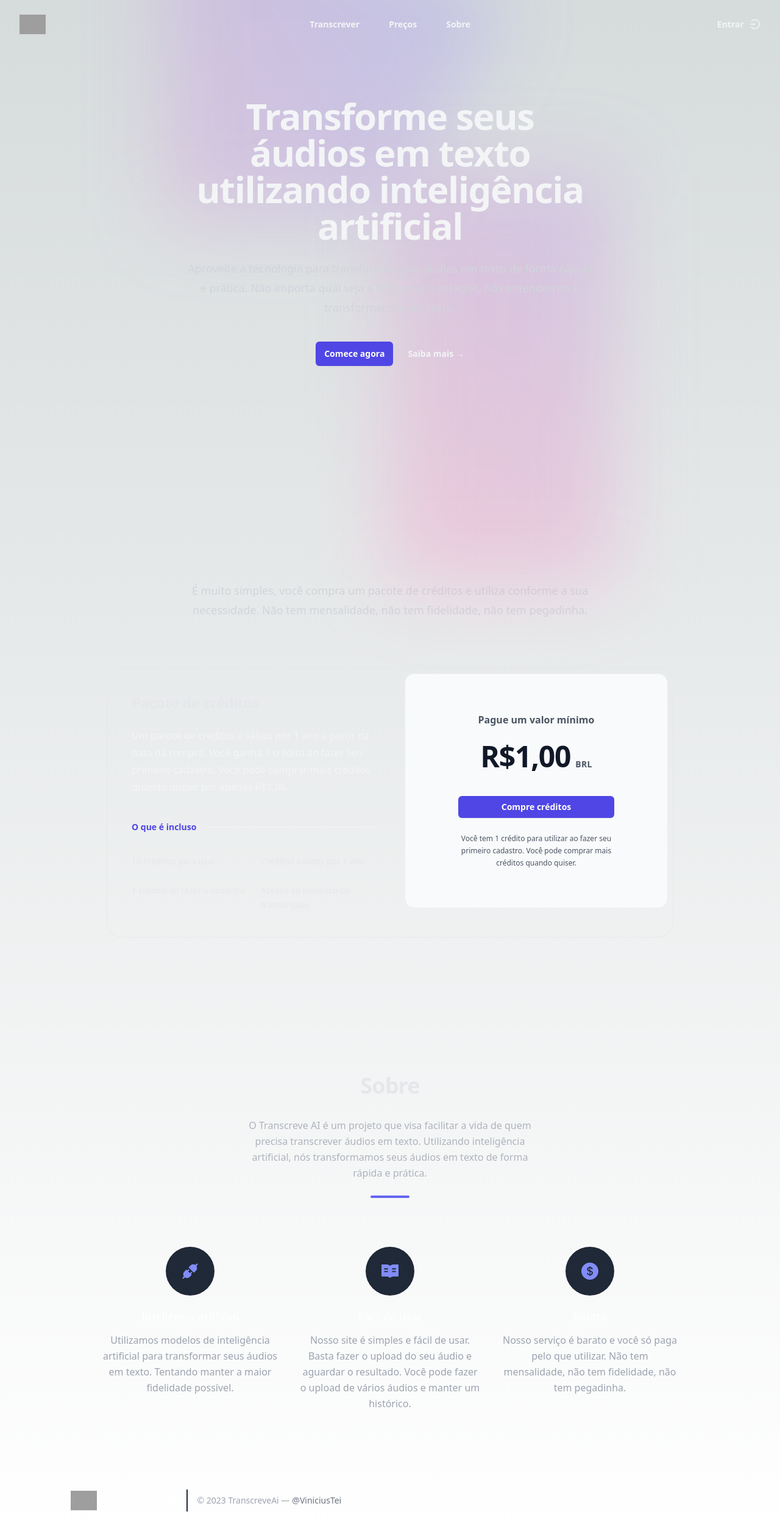
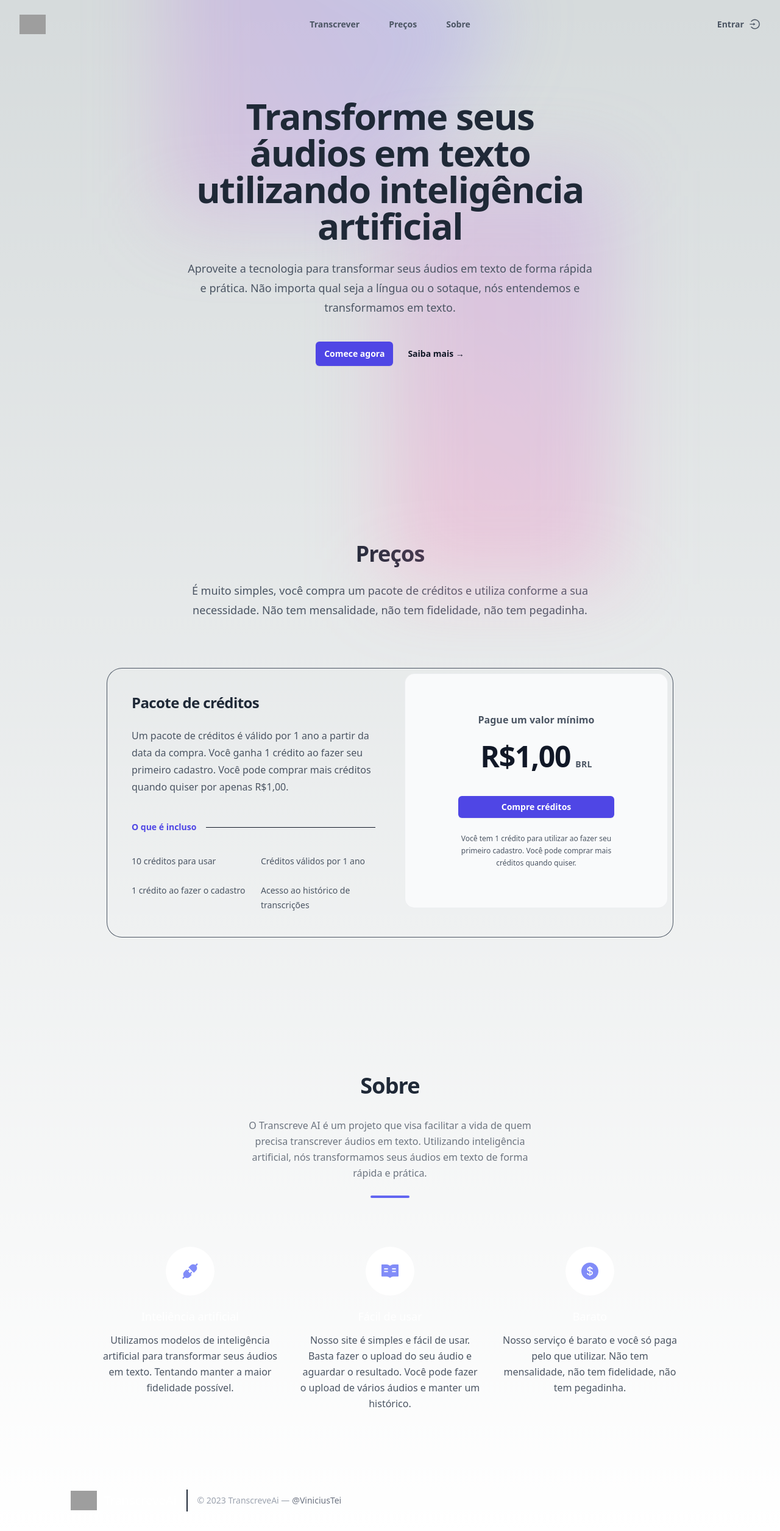
Before and after one commit to ViniciusTei/audio-to-text, a React (Vite) app in the folder app/: page / in a window 1280 px wide. Shown: the whole page at 61% size. Built offline with nearby package versions, Linux system fonts and the light colour scheme; no server answers; grey boxes are pictures that could not be loaded.

Commit message:
fix dark and light mode

```diff
--- a/app/package.json
+++ b/app/package.json
@@ -41,6 +41,9 @@
     "vite": "^4.4.9",
     "vite-tsconfig-paths": "^4.2.0"
   },
+  "resolutions": {
+    "puppeteer": "^13"
+  },
   "reactSnap": {
     "source": "dist",
     "puppeteerArgs": [
--- a/app/src/App.tsx
+++ b/app/src/App.tsx
@@ -27,7 +27,7 @@ function App() {
         </p>
       </div>
     </footer>
-    <Analytics />
+    {import.meta.env.PROD && <Analytics />}
   </main>
   )
 }
--- a/app/src/components/domain/AppHeader.tsx
+++ b/app/src/components/domain/AppHeader.tsx
@@ -15,7 +15,7 @@ function AppHeader() {
       <nav className="flex items-center justify-between p-6 lg:px-8" aria-label="Global">
         <div className="flex lg:flex-1">
           <Link to="/" className="-m-1.5 p-1.5">
-            <span className="sr-only text-gray-100">TranscreveAI</span>
+            <span className="sr-only text-gray-600 dark:text-gray-100">TranscreveAI</span>
             <img className="h-8 w-auto" src="https://nnfvmpgnudspenaftses.supabase.co/storage/v1/object/public/audio/logo/ic_audio_xl.png" alt="App Logo" />
           </Link>
         </div>
@@ -31,10 +31,10 @@ function AppHeader() {
             </svg>
           </button>
         </div>
-        <div className="hidden lg:flex lg:gap-x-12">
-          <Link to="/audio" className="text-sm font-semibold leading-6 text-gray-100">Transcrever</Link>
-          <Link to="/#pricing" className="text-sm font-semibold leading-6 text-gray-100">Preços</Link>
-          <Link to={{ pathname: '/', hash: '#about' }} className="text-sm font-semibold leading-6 text-gray-100">Sobre</Link>
+        <div className="hidden lg:flex lg:gap-x-12 text-gray-600 dark:text-gray-100">
+          <Link to="/audio" className="text-sm font-semibold leading-6">Transcrever</Link>
+          <Link to="/#pricing" className="text-sm font-semibold leading-6">Preços</Link>
+          <Link to={{ pathname: '/', hash: '#about' }} className="text-sm font-semibold leading-6">Sobre</Link>
         </div>
         <div className="hidden lg:flex lg:flex-1 lg:justify-end">
           <LoginButton />
--- a/app/src/components/domain/LoginButton.tsx
+++ b/app/src/components/domain/LoginButton.tsx
@@ -18,7 +18,7 @@ function LoginButton() {
           />
 
           {currSession.user.user_metadata.name}
-          <span role="button" className="text-4xl ml-4 cursor-pointer" title="Sair" onClick={logOut}>
+          <span role="button" className="text-4xl ml-4 cursor-pointer text-gray-600 dark:text-gray-100" title="Sair" onClick={logOut}>
             <AiOutlineLogout size="1.2rem" />
           </span>
         </Link>
@@ -30,7 +30,7 @@ function LoginButton() {
   return (
     <button
       onClick={() => logIn()}
-      className="text-sm font-semibold leading-6 text-gray-100 flex items-center gap-2"
+      className="text-sm font-semibold leading-6 text-gray-600 dark:text-gray-100 flex items-center gap-2"
     >
       Entrar <AiOutlineLogin size="1.2rem"/>
     </button>
--- a/app/src/components/pages/HomePage.tsx
+++ b/app/src/components/pages/HomePage.tsx
@@ -14,15 +14,15 @@ function HomePage() {
         </div>
         <div className="mx-auto max-w-2xl py-16 sm:py-20 lg:py-40">
           <div className="text-center">
-            <h1 className="text-4xl font-bold tracking-tight text-gray-100 sm:text-6xl">
+            <h1 className="text-4xl font-bold tracking-tight text-gray-800 dark:text-gray-100 sm:text-6xl">
               Transforme seus áudios em texto utilizando inteligência artificial
             </h1>
-            <p className="mt-6 text-lg leading-8 text-gray-300">
+            <p className="mt-6 text-lg leading-8 text-gray-600 dark:text-gray-300">
               Aproveite a tecnologia para transformar seus áudios em texto de forma rápida e prática. Não importa qual seja a língua ou o sotaque, nós entendemos e transformamos em texto.
             </p>
             <div className="mt-10 flex items-center justify-center gap-x-6">
               <Link to="audio" className="rounded-md bg-indigo-600 px-3.5 py-2.5 text-sm font-semibold text-white shadow-sm hover:bg-indigo-500 focus-visible:outline focus-visible:outline-2 focus-visible:outline-offset-2 focus-visible:outline-indigo-600">Comece agora</Link>
-              <a href="#about" className="text-sm font-semibold leading-6 text-gray-100">Saiba mais <span aria-hidden="true">→</span></a>
+              <a href="#about" className="text-sm font-semibold leading-6 text-gray-900 dark:text-gray-100">Saiba mais <span aria-hidden="true">→</span></a>
             </div>
           </div>
         </div>
@@ -33,24 +33,24 @@ function HomePage() {
       <section id="pricing" className="py-24 sm:py-32">
         <div className="mx-auto max-w-7xl px-6 lg:px-8">
           <div className="mx-auto max-w-2xl sm:text-center">
-            <h2 className="text-3xl font-bold tracking-tight text-gray-200 sm:text-4xl">Preços</h2>
-            <p className="mt-6 text-lg leading-8 text-gray-300">
+            <h2 className="text-3xl font-bold tracking-tight text-gray-800 dark:text-gray-200 sm:text-4xl">Preços</h2>
+            <p className="mt-6 text-lg leading-8 text-gray-600 dark:text-gray-300">
               É muito simples, você compra um pacote de créditos e utiliza conforme a sua necessidade. Não tem mensalidade, não tem fidelidade, não tem pegadinha.
             </p>
           </div>
-          <div className="mx-auto mt-16 max-w-2xl rounded-3xl ring-1 ring-gray-200 sm:mt-20 lg:mx-0 lg:flex lg:max-w-none">
+          <div className="mx-auto mt-16 max-w-2xl rounded-3xl ring-1 ring-gray-600 dark:ring-gray-200 sm:mt-20 lg:mx-0 lg:flex lg:max-w-none">
             <div className="p-8 sm:p-10 lg:flex-auto">
-              <h3 className="text-2xl font-bold tracking-tight text-gray-200">Pacote de créditos</h3>
-              <p className="mt-6 text-base leading-7 text-gray-100">
+              <h3 className="text-2xl font-bold tracking-tight text-gray-800 dark:text-gray-200">Pacote de créditos</h3>
+              <p className="mt-6 text-base leading-7 text-gray-600 dark:text-gray-100">
                 Um pacote de créditos é válido por 1 ano a partir da data da compra. Você ganha 1 crédito ao fazer seu primeiro cadastro. Você pode comprar mais créditos quando quiser por apenas R$1,00.
               </p>
               <div className="mt-10 flex items-center gap-x-4">
                 <h4 className="flex-none text-sm font-semibold leading-6 text-indigo-600">O que é incluso</h4>
-                <div className="h-px flex-auto bg-gray-100" />
+                <div className="h-px flex-auto bg-gray-900 dark:bg-gray-100" />
               </div>
               <ul
                 role="list"
-                className="mt-8 grid grid-cols-1 gap-4 text-sm leading-6 text-gray-200 sm:grid-cols-2 sm:gap-6"
+                className="mt-8 grid grid-cols-1 gap-4 text-sm leading-6 text-gray-600 dark:text-gray-100 sm:grid-cols-2 sm:gap-6"
               >
                 {includedFeatures.map((feature) => (
                   <li key={feature} className="flex gap-x-3">
@@ -83,8 +83,8 @@ function HomePage() {
       <section id="about" className="text-gray-400 body-font">
         <div className="container px-5 py-24 mx-auto">
           <div className="text-center mb-20">
-            <h2 className="text-3xl font-bold tracking-tight text-gray-200 sm:text-4xl">Sobre</h2>
-            <p className="mt-8 text-base leading-relaxed xl:w-2/4 lg:w-3/4 mx-auto text-gray-400 text-opacity-80">
+            <h2 className="text-3xl font-bold tracking-tight text-gray-800 dark:text-gray-200 sm:text-4xl">Sobre</h2>
+            <p className="mt-8 text-base leading-relaxed xl:w-2/4 lg:w-3/4 mx-auto text-gray-600 dark:text-gray-200 text-opacity-80">
               O Transcreve AI é um projeto que visa facilitar a vida de quem precisa transcrever áudios em texto. Utilizando inteligência artificial, nós transformamos seus áudios em texto de forma rápida e prática.
             </p>
             <div className="flex mt-6 justify-center">
@@ -93,40 +93,40 @@ function HomePage() {
           </div>
           <div className="flex flex-wrap sm:-m-4 -mx-4 -mb-10 -mt-4 md:space-y-0 space-y-6">
             <div className="p-4 md:w-1/3 flex flex-col text-center items-center">
-              <div className="w-20 h-20 inline-flex items-center justify-center rounded-full bg-gray-800 text-indigo-400 mb-5 flex-shrink-0">
+              <div className="w-20 h-20 inline-flex items-center justify-center rounded-full bg-white dark:bg-gray-800 text-indigo-400 mb-5 flex-shrink-0">
                 <AiFillApi size="2rem"/>
               </div>
               <div className="flex-grow">
                 <h2 className="text-white text-lg title-font font-medium mb-3">
                   Inteliência artificial
                 </h2>
-                <p className="leading-relaxed text-base">
+                <p className="leading-relaxed text-base text-gray-600 dark:text-gray-100">
                   Utilizamos modelos de inteligência artificial para transformar seus áudios em texto. Tentando manter a maior fidelidade possível.
                 </p>
               </div>
             </div>
             <div className="p-4 md:w-1/3 flex flex-col text-center items-center">
-              <div className="w-20 h-20 inline-flex items-center justify-center rounded-full bg-gray-800 text-indigo-400 mb-5 flex-shrink-0">
+              <div className="w-20 h-20 inline-flex items-center justify-center rounded-full bg-white dark:bg-gray-800 text-indigo-400 mb-5 flex-shrink-0">
                 <AiFillRead size="2rem"/>
               </div>
               <div className="flex-grow">
                 <h2 className="text-white text-lg title-font font-medium mb-3">
                   Fácil de usar
                 </h2>
-                <p className="leading-relaxed text-base">
+                <p className="leading-relaxed text-base text-gray-600 dark:text-gray-100">
                   Nosso site é simples e fácil de usar. Basta fazer o upload do seu áudio e aguardar o resultado. Você pode fazer o upload de vários áudios e manter um histórico.
                 </p>
               </div>
             </div>
             <div className="p-4 md:w-1/3 flex flex-col text-center items-center">
-              <div className="w-20 h-20 inline-flex items-center justify-center rounded-full bg-gray-800 text-indigo-400 mb-5 flex-shrink-0">
+              <div className="w-20 h-20 inline-flex items-center justify-center rounded-full bg-white dark:bg-gray-800 text-indigo-400 mb-5 flex-shrink-0">
                 <AiFillDollarCircle size="2rem"/>
               </div>
               <div className="flex-grow">
                 <h2 className="text-white text-lg title-font font-medium mb-3">
                   Barato
                 </h2>
-                <p className="leading-relaxed text-base">
+                <p className="leading-relaxed text-base text-gray-600 dark:text-gray-100">
                   Nosso serviço é barato e você só paga pelo que utilizar. Não tem mensalidade, não tem fidelidade, não tem pegadinha.
                 </p>
               </div>
```
Also changed, not shown: app/src/components/domain/UploadFile.tsx (+6 -7 lines).
